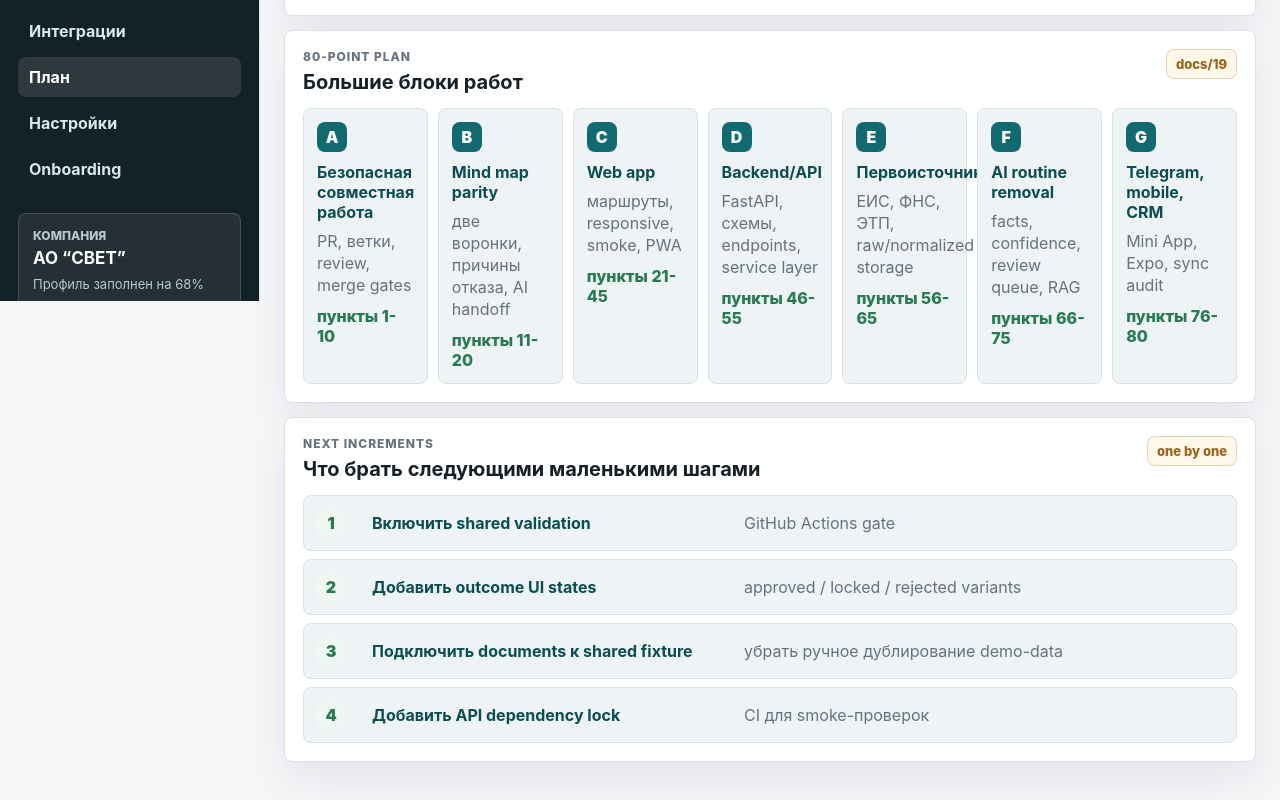
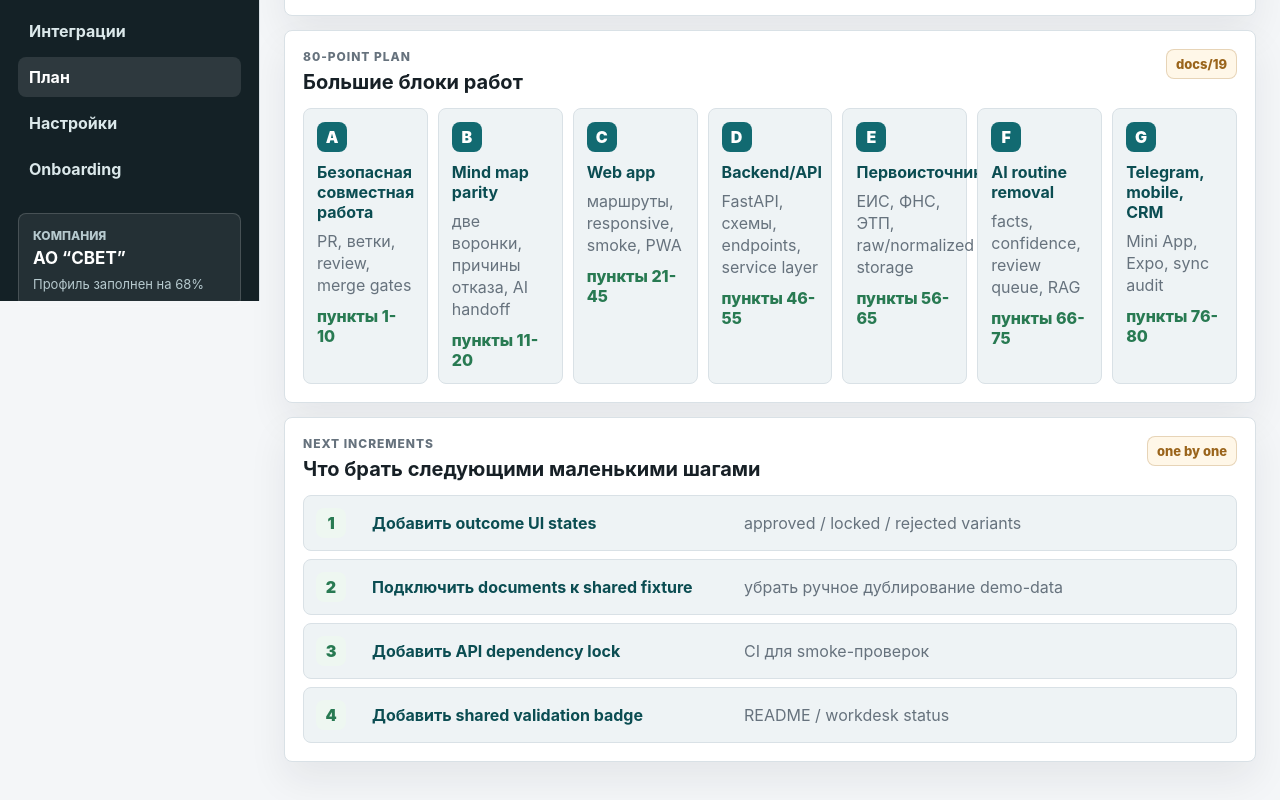
Before and after one commit to info14fourteen-creator/ASTS, a Next.js app in the folder apps/web/: page /plan in a window 1280 px wide. Shown: the part 499-1299 px from the top of the page. Built offline with nearby package versions, Linux system fonts and the light colour scheme.

Commit message:
Add shared validation workflow

```diff
--- a/apps/web/app/plan/page.tsx
+++ b/apps/web/app/plan/page.tsx
@@ -18,10 +18,10 @@ const planBlocks = [
 ];
 
 const nextIncrements = [
-  ["1", "Включить shared validation", "GitHub Actions gate"],
-  ["2", "Добавить outcome UI states", "approved / locked / rejected variants"],
-  ["3", "Подключить documents к shared fixture", "убрать ручное дублирование demo-data"],
-  ["4", "Добавить API dependency lock", "CI для smoke-проверок"],
+  ["1", "Добавить outcome UI states", "approved / locked / rejected variants"],
+  ["2", "Подключить documents к shared fixture", "убрать ручное дублирование demo-data"],
+  ["3", "Добавить API dependency lock", "CI для smoke-проверок"],
+  ["4", "Добавить shared validation badge", "README / workdesk status"],
 ];
 
 const cycleRules = [
```
Also changed, not shown: 2 other files (tests, documents, lock files or other folders).
